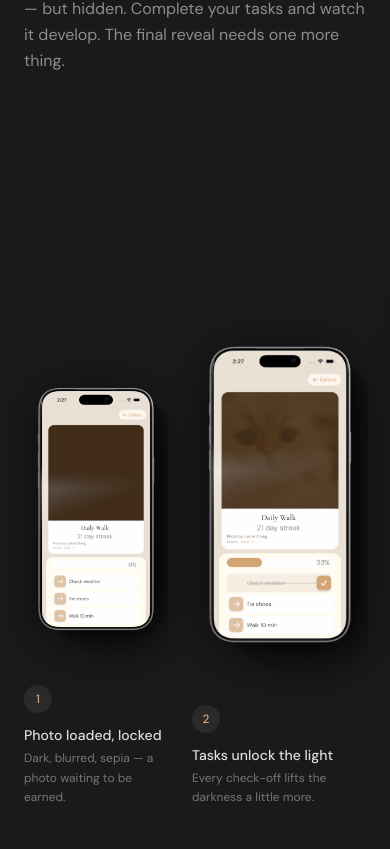
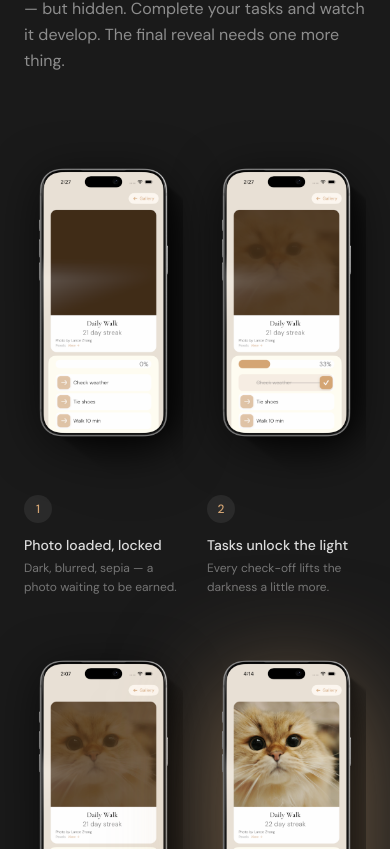
Before and after one commit to LucidZ/HabitDeveloperWeb, a React (Vite) app: page / in a window 390 px wide. Shown: the part 1175-2024 px from the top of the page. Built offline with nearby package versions, Linux system fonts and the light colour scheme.

Commit message:
Simplify mechanic section to uniform phone sizes with responsive grid
Replace the growing-phone flex layout (which caused horizontal scroll on narrow screens)
with a CSS grid that shows 4 columns on sm+, 2×2 on mobile.

Co-Authored-By: Claude Sonnet 4.6 <noreply@anthropic.com>

```diff
--- a/src/pages/Home.jsx
+++ b/src/pages/Home.jsx
@@ -260,19 +260,16 @@ function Home() {
           </div>
         </div>
 
-        {/* Paired screenshot + step — width on the wrapper div so max-width:100% on img resolves correctly */}
+        {/* Paired screenshot + step — responsive grid: 4 col → 2×2 → 1×4 */}
         <div
-          className="overflow-x-auto px-6"
+          className="px-6 max-w-5xl mx-auto"
           style={{
             opacity: mechanicInView ? 1 : 0,
             transition: 'opacity 0.8s ease',
             transitionDelay: '200ms',
           }}
         >
-          <div
-            className="flex items-end gap-6 md:gap-8 md:justify-center"
-            style={{ minWidth: 'max-content' }}
-          >
+          <div className="grid grid-cols-2 sm:grid-cols-4 gap-6 md:gap-8">
             {[
               { n: '1', src: '/assets/cat%20-%2001.png', title: 'Photo loaded, locked',    body: 'Dark, blurred, sepia — a photo waiting to be earned.' },
               { n: '2', src: '/assets/cat%20-%2002.png', title: 'Tasks unlock the light',  body: 'Every check-off lifts the darkness a little more.' },
@@ -280,15 +277,8 @@ function Home() {
               { n: '4', src: '/assets/cat%20-%2004.png', title: 'Shake to develop',        body: 'A shake, a flash, a haptic pulse — fully revealed.' },
             ].map(({ n, src, title, body }, i) => {
               const isFinal = i === 3;
-              // Width on the wrapper — img uses w-full so max-width:100% resolves to wrapper width, not a grid column
-              const colWidths = ['w-36 md:w-44', 'w-44 md:w-52', 'w-52 md:w-[220px]', 'w-64 md:w-[270px]'];
               return (
-                <div key={n} className={`flex-shrink-0 flex flex-col ${colWidths[i]}`}>
-                  {/*
-                    The cat images are wide marketing shots: the phone is centered inside a landscape
-                    frame with lots of whitespace. Fix: lock this container to the phone aspect ratio
-                    + overflow:hidden so object-fit:cover zooms in until the phone fills the crop.
-                  */}
+                <div key={n} className="flex flex-col">
                   <div
                     className="w-full overflow-hidden"
                     style={{
```
